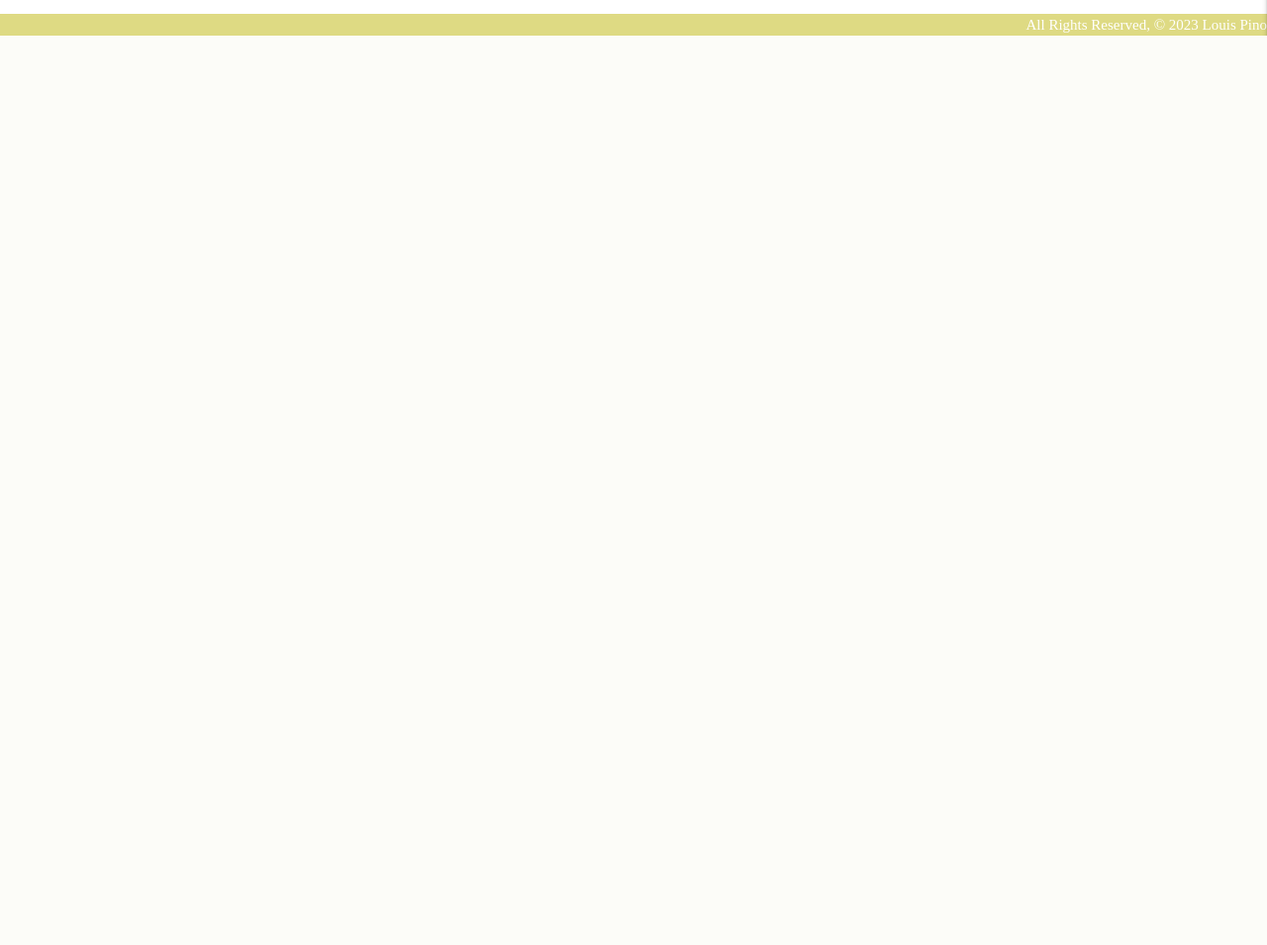
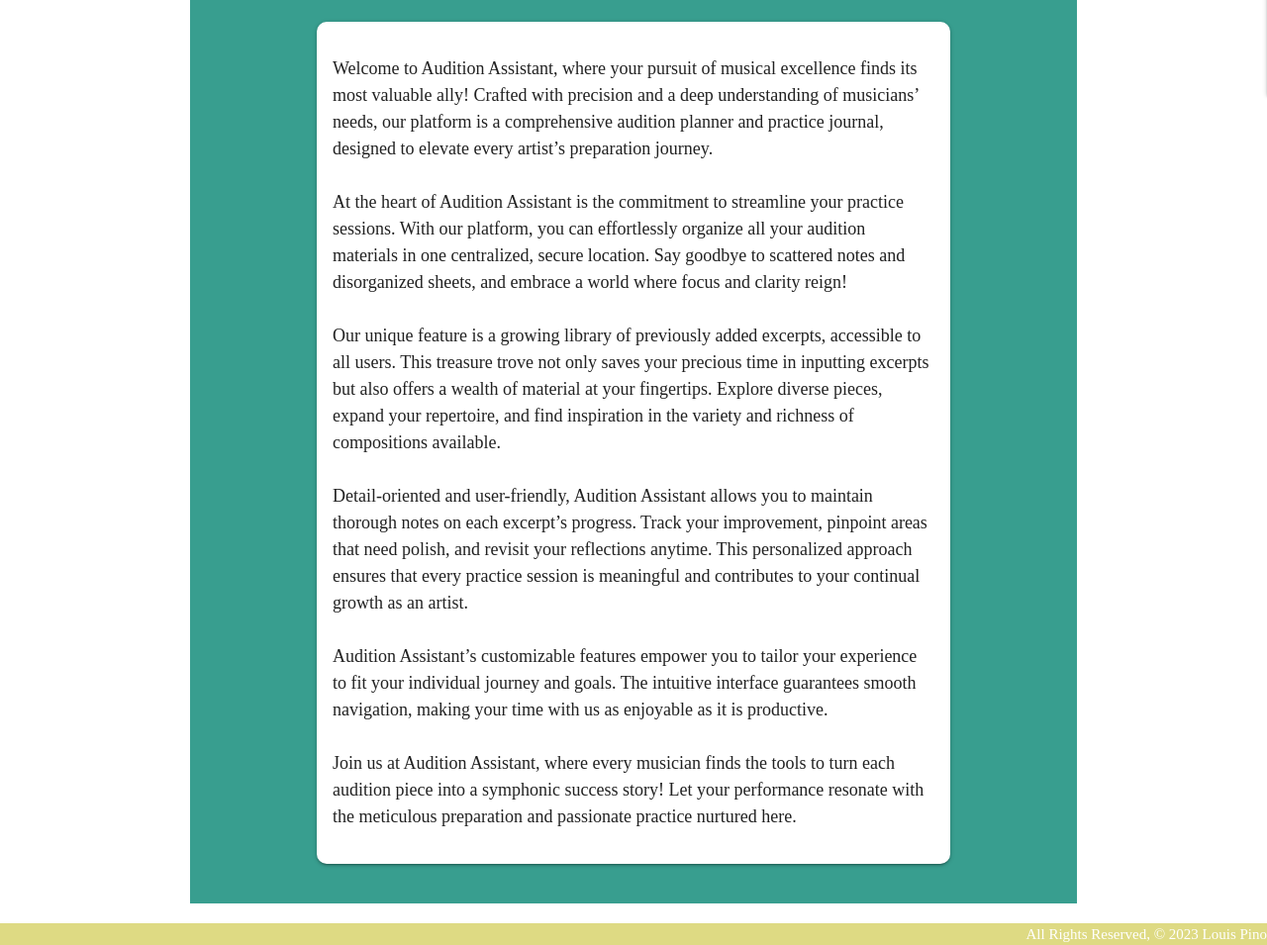
Before and after one commit to LouisPino/audition-assistant, a Django app: page /about/ in a window 1280 px wide. Shown: the part 764-1719 px from the top of the page at 99% size. Before the commit the page ends 800 px from the top, so only its background shows below. Run offline with Django 4.2, Linux system fonts and the light colour scheme; some web fonts are replaced.

```diff
--- a/main_app/static/styles/main.css
+++ b/main_app/static/styles/main.css
@@ -40,7 +40,18 @@ body {
   .brand-logo{
     font-family: 'Parisienne', cursive;
   }
+.about{
+  background-color: var(--seagreen);
+  padding-bottom: 40px;
+  margin-bottom: 20px;
+}
 
+.about > .card{
+  width: 50vw;
+  margin: 0 auto;
+  font-size: 1.2rem;
+  padding: 16px;
+}
   .or{
     margin-top: 32px;
   }
--- a/main_app/templates/about.html
+++ b/main_app/templates/about.html
@@ -1,5 +1,9 @@
 {%extends 'base.html'%} {%block content%}
 <h1 class='text-center'>Your digital audition binder</h1>
+
+{%if user.is_authenticated%}
+  <h2 class='text-center'>Welcome {{user}}</h2>
+{%endif%}
 
 <div class="carousel carousel-slider">
  <img class="carousel-item"  src="https://auditionassistant-louispino.s3.us-east-2.amazonaws.com/hall.jpg">
@@ -12,9 +16,7 @@
  <img class="carousel-item"  src="https://auditionassistant-louispino.s3.us-east-2.amazonaws.com/stage.jpg">
 </div>
 
-{%if user.is_authenticated%}
-  <h2 class='text-center'>Welcome {{user}}</h2>
-{%else%}
+{%if not user.is_authenticated%}
   <div class="login-ctr">
   <h1>
     <a href="{% url 'signup' %}">Sign Up</a>
@@ -27,10 +29,24 @@
 {%endif%}
 
 
-
-
-
-
+<div class='about'>
+<h2 class='text-center'>About Us </h2>
+<div class='card'>
+<p class='about-text'>
+  Welcome to Audition Assistant, where your pursuit of musical excellence finds its most valuable ally! Crafted with precision and a deep understanding of musicians’ needs, our platform is a comprehensive audition planner and practice journal, designed to elevate every artist’s preparation journey.
+<br><br>
+  At the heart of Audition Assistant is the commitment to streamline your practice sessions. With our platform, you can effortlessly organize all your audition materials in one centralized, secure location. Say goodbye to scattered notes and disorganized sheets, and embrace a world where focus and clarity reign!
+  <br><br>
+  Our unique feature is a growing library of previously added excerpts, accessible to all users. This treasure trove not only saves your precious time in inputting excerpts but also offers a wealth of material at your fingertips. Explore diverse pieces, expand your repertoire, and find inspiration in the variety and richness of compositions available.
+  <br><br>
+  Detail-oriented and user-friendly, Audition Assistant allows you to maintain thorough notes on each excerpt’s progress. Track your improvement, pinpoint areas that need polish, and revisit your reflections anytime. This personalized approach ensures that every practice session is meaningful and contributes to your continual growth as an artist.
+  <br><br>
+  Audition Assistant’s customizable features empower you to tailor your experience to fit your individual journey and goals. The intuitive interface guarantees smooth navigation, making your time with us as enjoyable as it is productive.
+  <br><br>
+  Join us at Audition Assistant, where every musician finds the tools to turn each audition piece into a symphonic success story! Let your performance resonate with the meticulous preparation and passionate practice nurtured here.
+</p>
+</div>
+</div>
 
 
 <script>
--- a/main_app/templates/base.html
+++ b/main_app/templates/base.html
@@ -19,14 +19,14 @@
           <div class="nav-wrapper">
             <ul>
                 {% if user.is_authenticated %}
-              <li><a href="{% url 'audition_index'%}" class="left brand-logo">Audition Assistant</a></li>
+              {% comment %} <li><a href="{% url 'audition_index'%}" class="left brand-logo">Audition Assistant</a></li> {% endcomment %}
+              <li><a href="{% url 'about'%}" class="left brand-logo">Audition Assistant</a></li>
                 {% else %}
-              <li><a href="{% url 'about'%}" class="left brand-logo">Audition Assistant</a></li>
                 {% endif %}
             </ul>
             <ul class="right">
               {% if user.is_authenticated %}
-              <li><a class="nav-link" href="{% url 'about'%}">About Us</a></li>
+              {% comment %} <li><a class="nav-link" href="{% url 'about'%}">About Us</a></li> {% endcomment %}
               <li><a href="#" id="sidenav-btn" data-target="slide-out">Metronome</a></li>
              <li><a href="{% url 'audition_index' %}">My Auditions</a></li>
              <li><a href="{% url 'logout' %}">Log Out</a></li>
```
